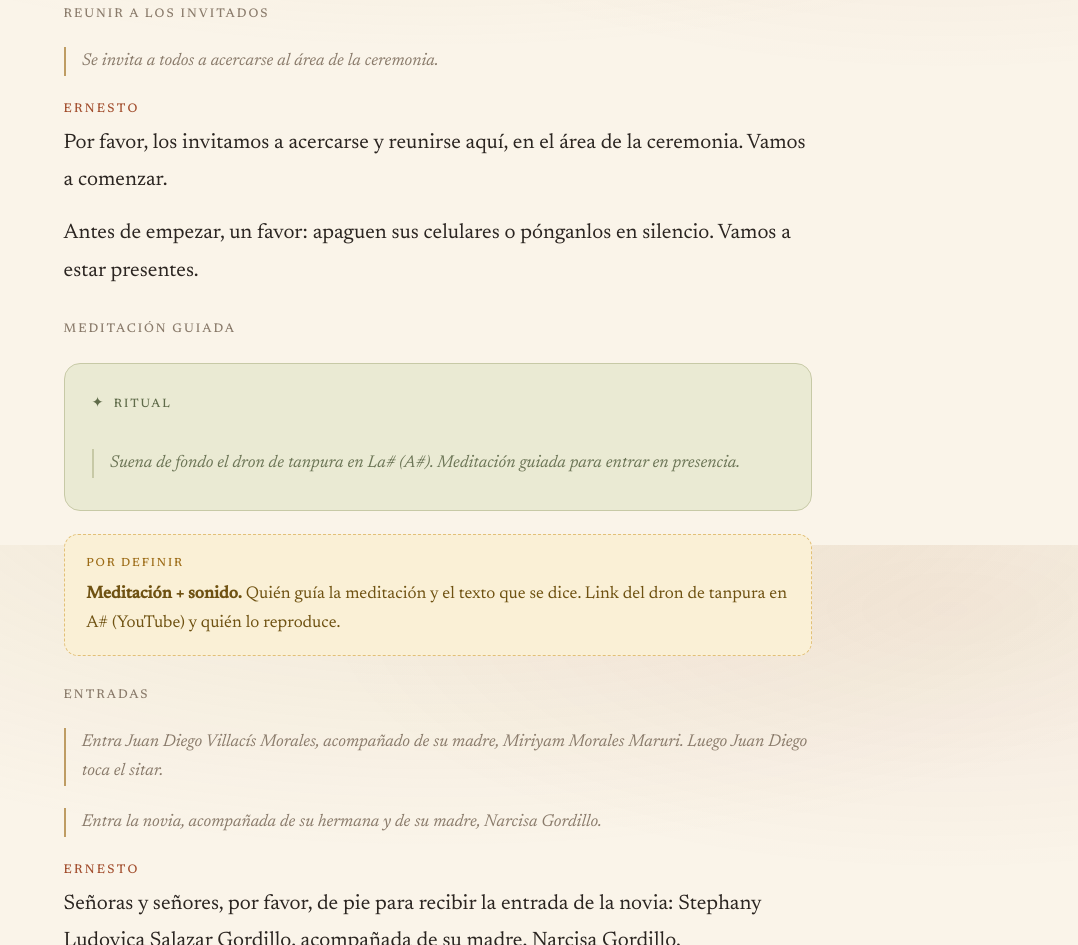
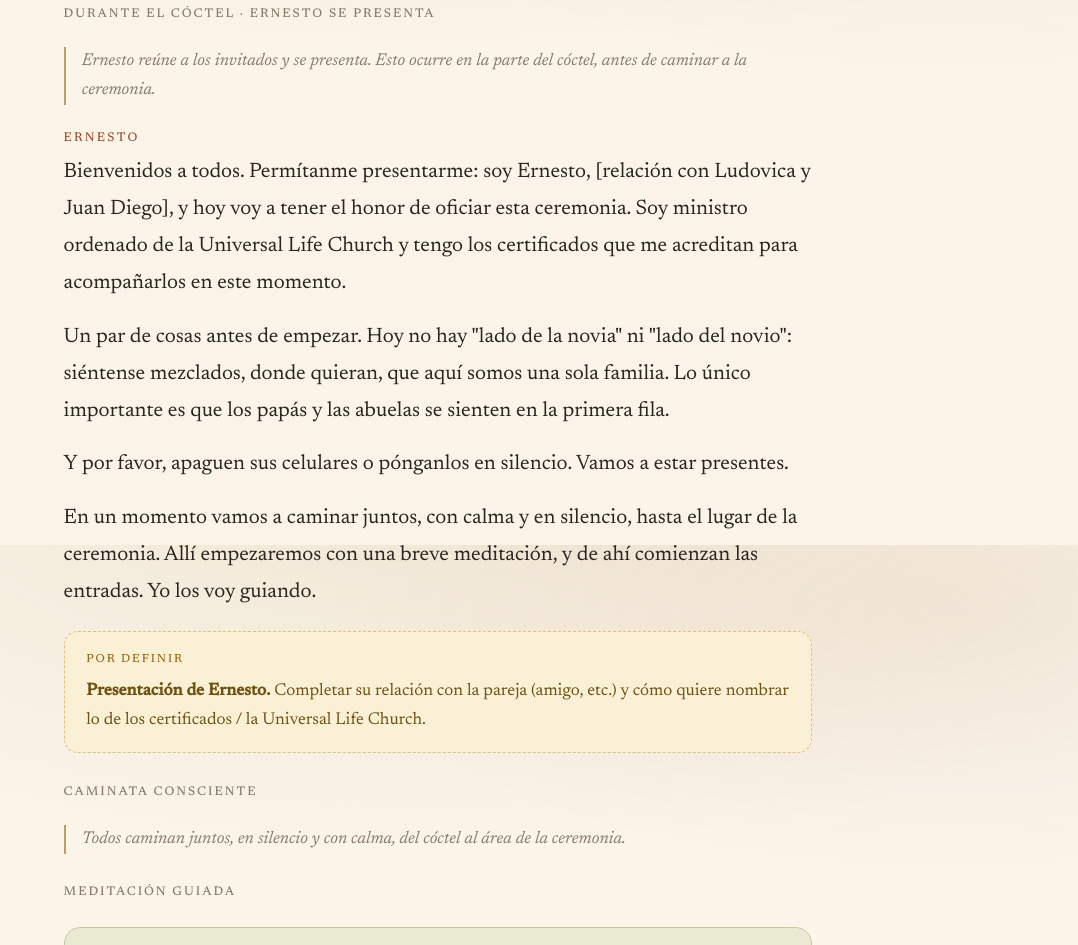
Before and after one commit to 89jdvm/wedding-ceremony, a plain HTML site: page index.html in a window 1280 px wide. Shown: the part 1855-2800 px from the top of the page, without its empty margins (202-1280 px from the left). Drawn offline with Linux system fonts and the light colour scheme.

Commit message:
Preludio: Ernesto self-intro (ULC minister + certificates), seating (no sides, parents+grandmothers front), conscious walk, then meditation + entrances
Co-Authored-By: Claude Opus 4.8 (1M context) <noreply@anthropic.com>

```diff
--- a/index.html
+++ b/index.html
@@ -215,7 +215,7 @@
     <div class="live reveal">
       <span class="dot" aria-hidden="true"></span>
       <span><b>Documento vivo.</b> Esta página se actualiza cuando ajustamos el guion. Refresca para ver la última versión.</span>
-      <span class="stamp" id="stamp">Actualizado: 19 jun 2026, 01:06</span>
+      <span class="stamp" id="stamp">Actualizado: 19 jun 2026, 01:30</span>
     </div>
 
     <div class="legend reveal" aria-label="Cómo leer este guion">
@@ -254,28 +254,38 @@
 
       <p class="note"><b>Tiempos:</b> 15:00 cóctel (30 min). Ceremonia 16:00, inicio a más tardar 16:25.</p>
 
-      <p class="s-kicker" style="margin-top:1.6rem;">Reunir a los invitados</p>
-      <p class="cue">Se invita a todos a acercarse al área de la ceremonia.</p>
+      <p class="s-kicker" style="margin-top:1.6rem;">Durante el cóctel · Ernesto se presenta</p>
+      <p class="cue">Ernesto reúne a los invitados y se presenta. Esto ocurre en la parte del cóctel, antes de caminar a la ceremonia.</p>
       <p class="speaker">Ernesto</p>
-      <p class="say">Por favor, los invitamos a acercarse y reunirse aquí, en el área de la ceremonia. Vamos a comenzar.</p>
-      <p class="say">Antes de empezar, un favor: apaguen sus celulares o pónganlos en silencio. Vamos a estar presentes.</p>
+      <p class="say">Bienvenidos a todos. Permítanme presentarme: soy Ernesto, [relación con Ludovica y Juan Diego], y hoy voy a tener el honor de oficiar esta ceremonia. Soy ministro ordenado de la Universal Life Church y tengo los certificados que me acreditan para acompañarlos en este momento.</p>
+      <p class="say">Un par de cosas antes de empezar. Hoy no hay "lado de la novia" ni "lado del novio": siéntense mezclados, donde quieran, que aquí somos una sola familia. Lo único importante es que los papás y las abuelas se sienten en la primera fila.</p>
+      <p class="say">Y por favor, apaguen sus celulares o pónganlos en silencio. Vamos a estar presentes.</p>
+      <p class="say">En un momento vamos a caminar juntos, con calma y en silencio, hasta el lugar de la ceremonia. Allí empezaremos con una breve meditación, y de ahí comienzan las entradas. Yo los voy guiando.</p>
+      <div class="todo">
+        <span class="tag">Por definir</span>
+        <b>Presentación de Ernesto.</b> Completar su relación con la pareja (amigo, etc.) y cómo quiere nombrar lo de los certificados / la Universal Life Church.
+      </div>
+
+      <p class="s-kicker" style="margin-top:1.6rem;">Caminata consciente</p>
+      <p class="cue">Todos caminan juntos, en silencio y con calma, del cóctel al área de la ceremonia.</p>
 
       <p class="s-kicker" style="margin-top:1.6rem;">Meditación guiada</p>
       <div class="ritual">
         <span class="tag">Ritual</span>
-        <p class="cue">Suena de fondo el dron de tanpura en La# (A#). Meditación guiada para entrar en presencia.</p>
+        <p class="cue">Ya en el lugar: suena de fondo el dron de tanpura en La# (A#). Ernesto guía una breve meditación para entrar en presencia.</p>
       </div>
       <div class="todo">
         <span class="tag">Por definir</span>
-        <b>Meditación + sonido.</b> Quién guía la meditación y el texto que se dice. Link del dron de tanpura en A# (YouTube) y quién lo reproduce.
+        <b>Meditación + sonido.</b> El texto de la meditación guiada. Link del dron de tanpura en A# (YouTube) y quién lo reproduce.
       </div>
 
       <p class="s-kicker" style="margin-top:1.6rem;">Entradas</p>
-      <p class="cue">Entra Juan Diego Villacís Morales, acompañado de su madre, Miriyam Morales Maruri. Luego Juan Diego toca el sitar.</p>
+      <p class="cue">Termina la meditación y empiezan las entradas, con la música de fondo.</p>
+      <p class="cue">Entra Juan Diego Villacís Morales, acompañado de su madre, Miriyam Morales Maruri. Juan Diego toca el sitar.</p>
       <p class="cue">Entra la novia, acompañada de su hermana y de su madre, Narcisa Gordillo.</p>
       <p class="speaker">Ernesto</p>
       <p class="say">Señoras y señores, por favor, de pie para recibir la entrada de la novia: Stephany Ludovica Salazar Gordillo, acompañada de su madre, Narcisa Gordillo.</p>
-      <p class="note">¿Mencionamos también a la hermana en el anuncio? ¿Y quieren un anuncio para la entrada de Juan Diego, o entra solo con el sitar?</p>
+      <p class="note">¿En qué momento entras tú, Ernesto, en el cortejo? ¿El orden es Juan Diego y luego la novia? ¿Mencionamos a la hermana (y un anuncio para Juan Diego) en los anuncios? Confírmame.</p>
 
       <p class="s-kicker" style="margin-top:1.6rem;">La vela</p>
       <div class="ritual">
@@ -476,7 +486,7 @@
     <footer>
       <p class="h">Ludovica &amp; Juan Diego</p>
       <p>Documento vivo de la ceremonia. Se actualiza a medida que afinamos el guion.</p>
-      <p class="stamp" id="stamp2">Última actualización: 19 de junio de 2026, 01:06</p>
+      <p class="stamp" id="stamp2">Última actualización: 19 de junio de 2026, 01:30</p>
     </footer>
 
   </main>
```
